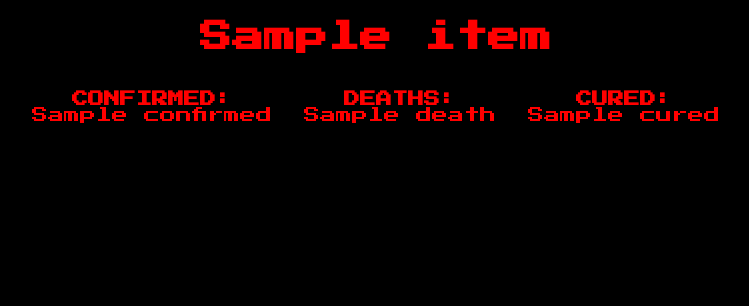
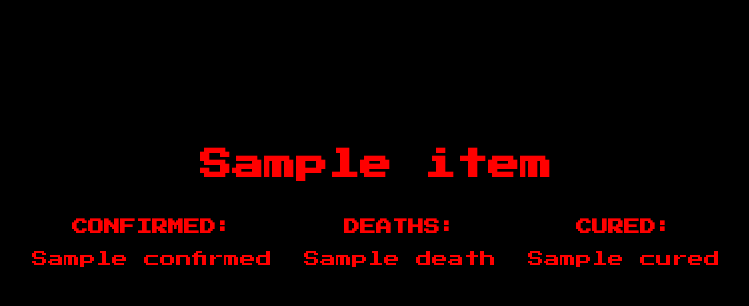
Before and after one commit to balochankesh/covidUpdate, a Flask app: page /1/ in a window 1280 px wide. Shown: the top 306 px of the page, without its empty margins (264-1013 px from the left). Run offline with Flask 2, Linux system fonts and the light colour scheme; a database or web service that is not in the repository returns one stand-in record (values such as "Sample title"); data that the repository does not hold is empty.

Commit message:
view correction

```diff
--- a/static/state.css
+++ b/static/state.css
@@ -2,8 +2,6 @@
 
     font-size :16px;
     font-family:'Press Start 2P', cursive;
-    margin: 0;
-    padding: 0;
 
     --bg-primary: #000000;
     --bg-secondary: ;
@@ -14,7 +12,8 @@
 
 body {
     background-color: var(--bg-primary);
-    margin: 0;
+    margin-top: 10%;
+    margin-bottom:  ;
     padding: 0;
 }
 
@@ -34,7 +33,6 @@
     align-items: center;
 
     justify-content: center;
-    align-items: space-between;
 }
 
 
@@ -63,7 +61,7 @@
     font-size: 4;
     color:var(--text-primary);
     background-color: var(--bg-primary);
-    border-color:red;
+    border-color:var(--text-primary);
     margin-top:1rem;
 }
 
@@ -72,5 +70,10 @@
      font-size: 4;
     color:var(--text-primary);
     background-color: var(--bg-primary);
-     border-color:red;
+     border-color:var(--text-primary);
 }
+
+
+span {
+    margin-top: 1rem;
+}
--- a/templates/home.html
+++ b/templates/home.html
@@ -1,6 +1,8 @@
 <!DOCTYPE html>
     <html>
         <head>
+            <meta name="viewport" content="width=device-width, initial-scale=1.0">
+
             <title>
                 covid daily update
             </title>
@@ -22,10 +24,6 @@
                     <input class="item" type="submit" value="submit" id="submitBox">
                 </form>
             </main>
-
-            <footer>
-
-            </footer>
         </body>
 
 
--- a/templates/state.html
+++ b/templates/state.html
@@ -3,6 +3,8 @@
 
 <head>
     <meta charset="UTF-8">
+    <meta name="viewport" content="width=device-width, initial-scale=1.0">
+
     <title>{{state}}</title>
 
 	<link href="https://fonts.googleapis.com/css2?family=Alfa+Slab+One&family=Press+Start+2P&display=swap" rel="stylesheet">
@@ -14,9 +16,9 @@
     <main class="containerMain">
         <h1>{{state}}<i class="fas fa-angle-double-right"></i></h1>
         <div class = "container">
-            <div class="item"><b>CONFIRMED: </b>{{conf}}</div>
-            <div class="item"><b>DEATHS: </b>{{deaths}}<i class="fas fa-skull-crossbones"></i></div>
-            <div class="item"><b>CURED: </b>{{cured}}</div>
+            <div class="item"><b>CONFIRMED: </b><span>{{conf}}</span></div>
+            <div class="item"><b>DEATHS: </b><span>{{deaths}}</span></i></div>
+            <div class="item"><b>CURED: </b><span>{{cured}}</span></div>
         </div>
     </main>
 </body>
```
